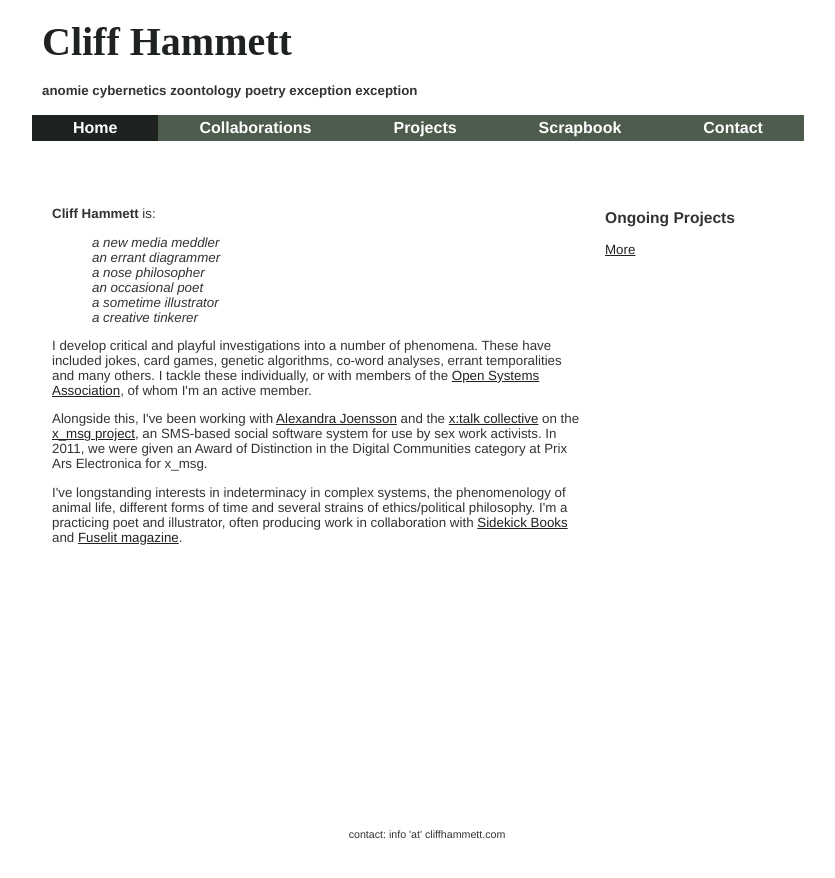
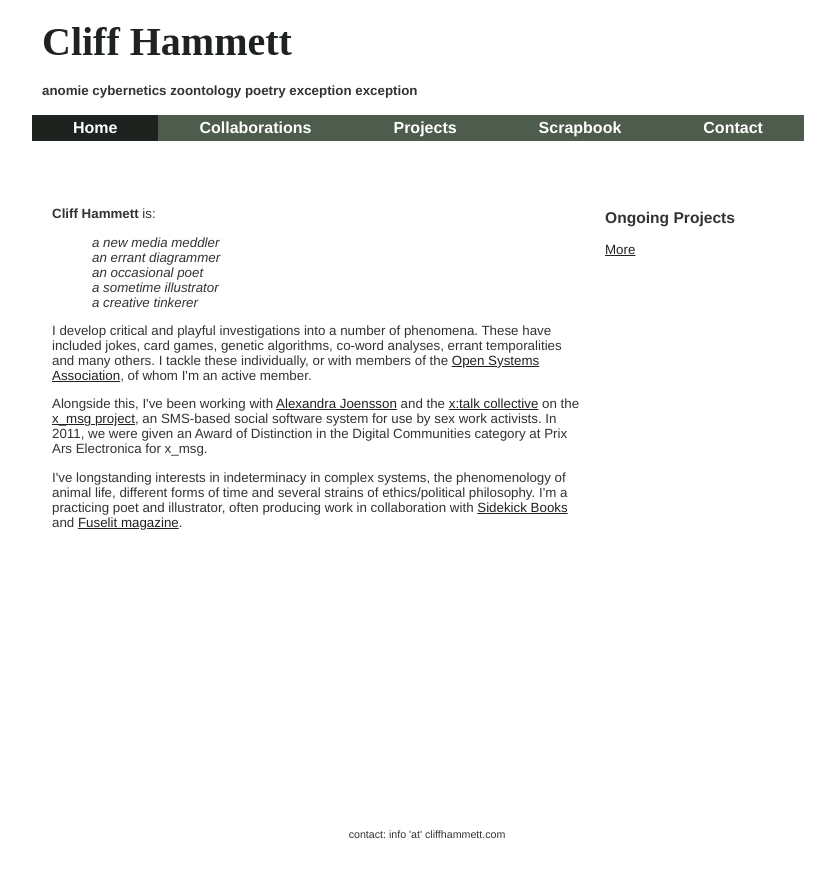
Before and after one commit to dentalplan/dentalplan.github.io, a Jekyll site: the page built from index.html, in a window 1280 px wide. Shown: the top 878 px of the page, without its empty margins (245-1080 px from the left). Built offline with Jekyll 4.4.1, drawn with Linux system fonts in a browser that asks for light colours; Markdown is read by kramdown in place of the engine named in the settings.

Commit message:
bye bye nose

```diff
--- a/index.html
+++ b/index.html
@@ -13,7 +13,6 @@ title: Home
 		<ul><em>
 			a new media meddler </br>
 			an errant diagrammer</br>
-			a nose philosopher</br>
 			an occasional poet</br>
 			a sometime illustrator</br>
 			a creative tinkerer</br>
```
